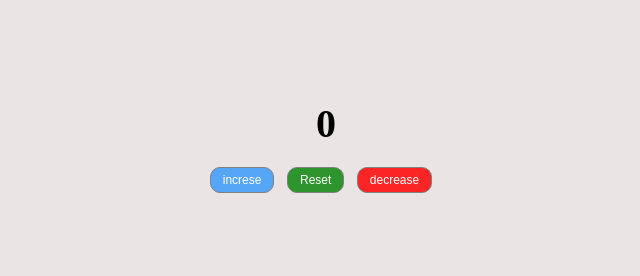
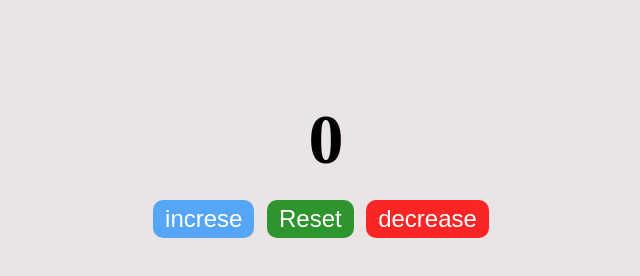
Before and after one commit to bisharr/increase-and-decrease-Number, a plain HTML site: page index.html in a window 1280 px wide. Shown: the whole page, without its empty margins (314-954 px from the left). Drawn offline with Linux system fonts and the light colour scheme.

Commit message:
Add files via upload

```diff
--- a/index.js
+++ b/index.js
@@ -16,8 +16,12 @@ increaseBtnEl.addEventListener('click', function () {
 });
 
 decreaseBtnEl.addEventListener('click', () => {
-  numberFunction--;
-  numberEl.textContent = numberFunction;
+  if (numberFunction > 0) {
+    numberFunction--;
+    numberEl.textContent = numberFunction;
+  } else {
+    numberEl.textContent = '⛔';
+  }
 });
 
 resetBtnEl.addEventListener('click', function () {
--- a/style.css
+++ b/style.css
@@ -27,7 +27,9 @@ body {
   margin-right: 1rem;
   font-size: 1.2rem;
   border-radius: 1rem;
-  border: 1px solid grey;
+  border: none;
+  font-size: 2.4rem;
+  cursor: pointer;
 }
 .reset-btn {
   background-color: rgba(0, 128, 0, 0.804);
@@ -43,6 +45,6 @@ body {
   color: white;
 }
 .number {
-  font-size: 4rem;
+  font-size: 7rem;
   text-align: center;
 }
```
